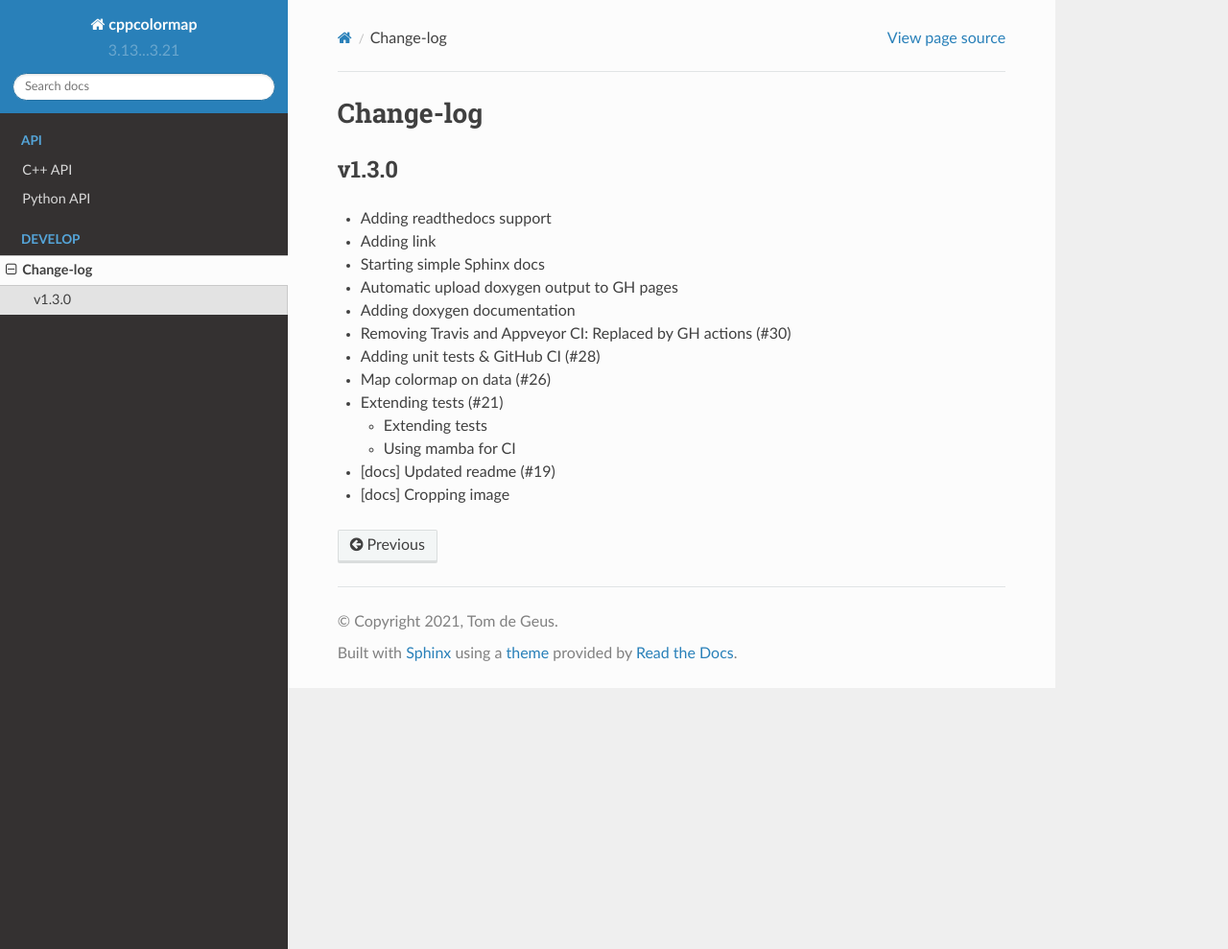
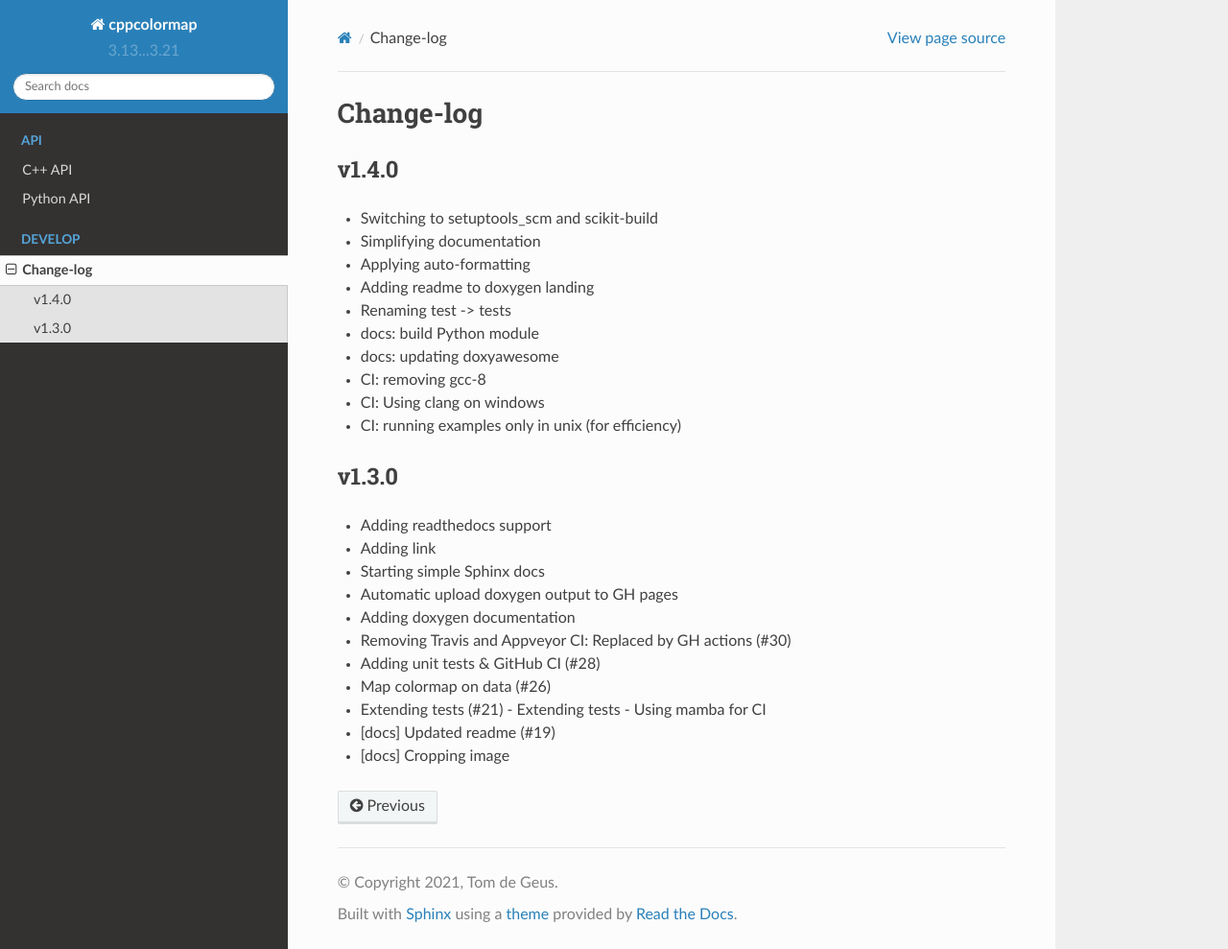
Before and after one commit to tdegeus/cppcolormap, a Sphinx documentation site: the page built from docs/changelog.rst, in a window 1280 px wide and 989 px high. Shown: the whole window at 96% size. Built offline with Sphinx 7.4.7 and the Read the Docs theme 2.0.0, drawn with Linux system fonts in a browser that asks for light colours; the version number is read from the project's files by our own code.

Commit message:
Updating changelog

```diff
--- a/docs/changelog.rst
+++ b/docs/changelog.rst
@@ -1,31 +1,34 @@
 **********
 Change-log
 **********
+
+v1.4.0
+======
+
+*   Switching to setuptools_scm and scikit-build
+*   Simplifying documentation
+*   Applying auto-formatting
+*   Adding readme to doxygen landing
+*   Renaming test -> tests
+*   docs: build Python module
+*   docs: updating doxyawesome
+*   CI: removing gcc-8
+*   CI: Using clang on windows
+*   CI: running examples only in unix (for efficiency)
 
 v1.3.0
 ======
 
 *   Adding readthedocs support
-
 *   Adding link
-
 *   Starting simple Sphinx docs
-
 *   Automatic upload doxygen output to GH pages
-
 *   Adding doxygen documentation
-
 *   Removing Travis and Appveyor CI: Replaced by GH actions (#30)
-
 *   Adding unit tests & GitHub CI (#28)
-
 *   Map colormap on data (#26)
-
 *   Extending tests (#21)
-
     -   Extending tests
     -   Using mamba for CI
-
 *   [docs] Updated readme (#19)
-
 *   [docs] Cropping image
```
